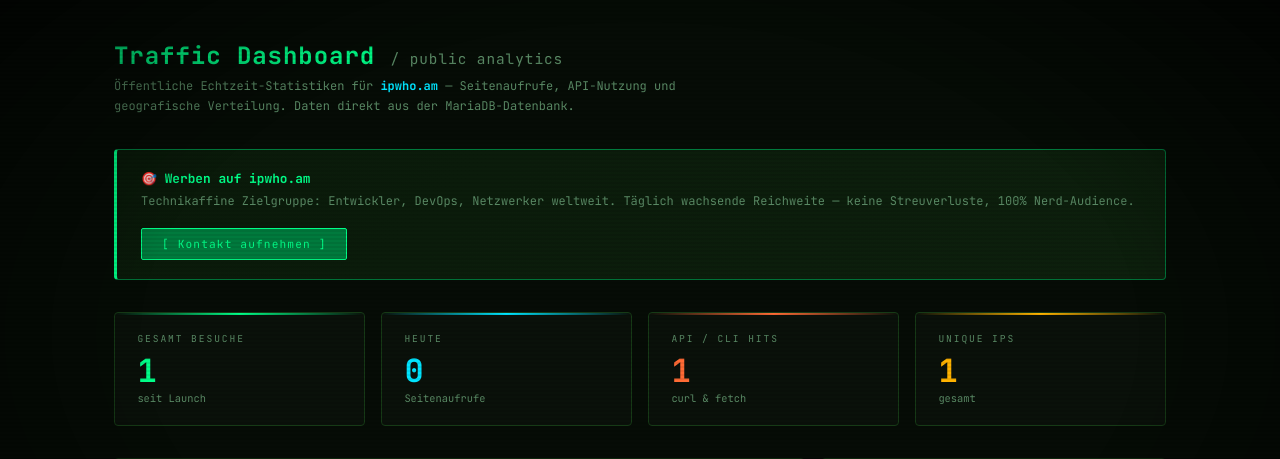
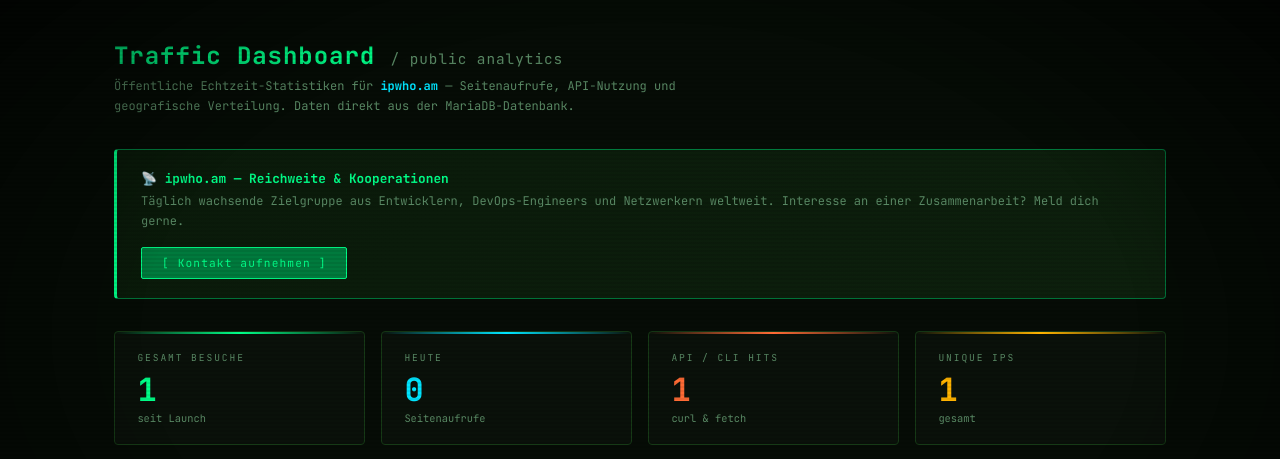
Before and after one commit to MarkysMarks/ipwho.am, a PHP site: page /stats/ in a window 1280 px wide. Shown: the part 66-525 px from the top of the page. Run offline with PHP 8.4, Linux system fonts and the light colour scheme; tables that the repository leaves empty hold one stand-in row (values such as "Sample post").

Commit message:
fix: sync stats.php from main (reach-card classes, dbErr, no config.local.php)

```diff
--- a/stats.php
+++ b/stats.php
@@ -3,15 +3,13 @@
 declare(strict_types=1);
 
 $cfg = require __DIR__ . '/config.php';
-if (file_exists(__DIR__ . '/config.local.php')) {
-    $local = require __DIR__ . '/config.local.php';
-    $cfg   = array_replace_recursive($cfg, $local);
-}
 
 require __DIR__ . '/lib/DB.php';
 DB::init($cfg['db']);
 
-$dbOk = DB::ping() === true;
+$dbPing = DB::ping();
+$dbOk  = ($dbPing === true);
+$dbErr = $dbOk ? '' : $dbPing;
 $hostname = $cfg['hostname'];
 $github   = $cfg['github_url'];
 ?>
@@ -51,11 +49,11 @@ body::after{content:'';position:fixed;inset:0;background:radial-gradient(ellipse
 .page-header h1 span{color:var(--text-dim);font-size:.9rem;font-weight:400}
 .page-header p{font-size:.75rem;color:var(--text-dim);line-height:1.7;max-width:620px}
 .page-header p strong{color:var(--cyan)}
-.advert-banner{background:linear-gradient(135deg,#0a1a0a,#0d200d);border:1px solid var(--green-dark);border-left:3px solid var(--green);border-radius:4px;padding:1.2rem 1.5rem;margin-bottom:2rem;display:flex;align-items:center;justify-content:space-between;gap:1rem;flex-wrap:wrap;animation:fadeInUp .5s ease .15s both}
-.advert-text{font-size:.75rem;color:var(--text-dim);line-height:1.6}
-.advert-text strong{color:var(--green);display:block;margin-bottom:.2rem;font-size:.8rem}
-.advert-cta{background:var(--green-dark);color:var(--green);border:1px solid var(--green);font-family:inherit;font-size:.7rem;padding:8px 20px;cursor:pointer;letter-spacing:.1em;border-radius:2px;text-decoration:none;white-space:nowrap;transition:all .2s}
-.advert-cta:hover{background:var(--green);color:var(--bg)}
+.reach-card{background:linear-gradient(135deg,#0a1a0a,#0d200d);border:1px solid var(--green-dark);border-left:3px solid var(--green);border-radius:4px;padding:1.2rem 1.5rem;margin-bottom:2rem;display:flex;align-items:center;justify-content:space-between;gap:1rem;flex-wrap:wrap;animation:fadeInUp .5s ease .15s both}
+.reach-body{font-size:.75rem;color:var(--text-dim);line-height:1.6}
+.reach-body strong{color:var(--green);display:block;margin-bottom:.2rem;font-size:.8rem}
+.reach-link{background:var(--green-dark);color:var(--green);border:1px solid var(--green);font-family:inherit;font-size:.7rem;padding:8px 20px;cursor:pointer;letter-spacing:.1em;border-radius:2px;text-decoration:none;white-space:nowrap;transition:all .2s}
+.reach-link:hover{background:var(--green);color:var(--bg)}
 .kpi-grid{display:grid;grid-template-columns:repeat(4,1fr);gap:1rem;margin-bottom:2rem}
 @media(max-width:700px){.kpi-grid{grid-template-columns:1fr 1fr}}
 .kpi-card{background:var(--bg2);border:1px solid var(--border2);border-radius:4px;padding:1.2rem 1.4rem;position:relative;overflow:hidden;animation:fadeInUp .6s ease both}
@@ -128,17 +126,18 @@ footer a:hover{color:var(--green)}
 <?php if (!$dbOk): ?>
 <div class="db-error">
   <strong>⚠ Datenbankverbindung fehlgeschlagen</strong>
-  Statistiken können momentan nicht geladen werden. Bitte prüfe die DB-Konfiguration.
+  <?= htmlspecialchars($dbErr) ?><br>
+  <small style="opacity:.7">Prüfe config.php → db.host / db.user / db.pass / db.name</small>
 </div>
 <?php endif; ?>
 
-<div class="advert-banner">
-  <div class="advert-text">
-    <strong>🎯 Werben auf <?= htmlspecialchars($hostname) ?></strong>
-    Technikaffine Zielgruppe: Entwickler, DevOps, Netzwerker weltweit.
-    Täglich wachsende Reichweite — keine Streuverluste, 100% Nerd-Audience.
+<div class="reach-card">
+  <div class="reach-body">
+    <strong>📡 <?= htmlspecialchars($hostname) ?> — Reichweite &amp; Kooperationen</strong>
+    Täglich wachsende Zielgruppe aus Entwicklern, DevOps-Engineers und Netzwerkern weltweit.
+    Interesse an einer Zusammenarbeit? Meld dich gerne.
   </div>
-  <a href="<?= htmlspecialchars($github) ?>/issues" target="_blank" class="advert-cta">[ Kontakt aufnehmen ]</a>
+  <a href="<?= htmlspecialchars($github) ?>/issues" target="_blank" class="reach-link">[ Kontakt aufnehmen ]</a>
 </div>
 
 <!-- KPI CARDS -->
```
